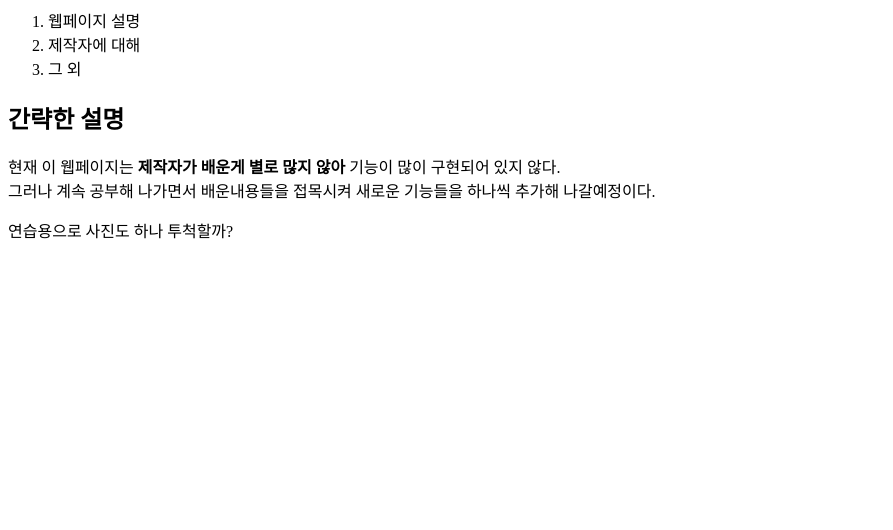
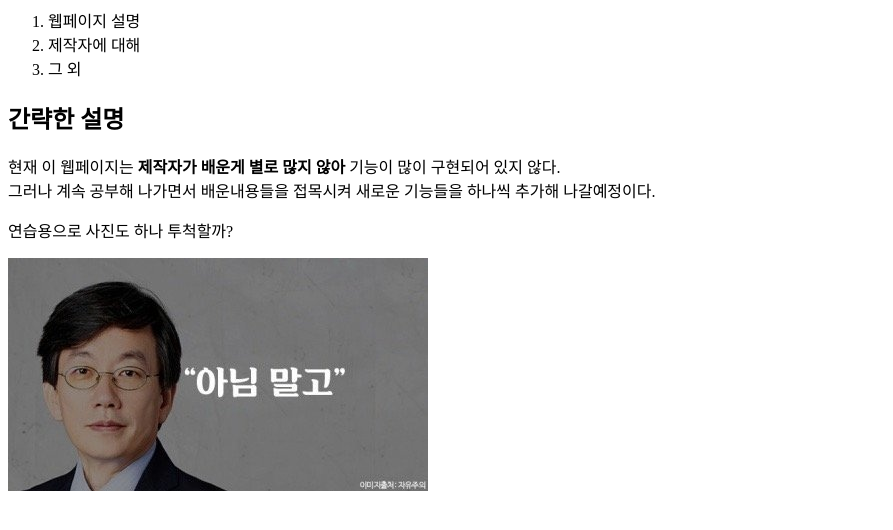
Before and after one commit to hukutein/chanuchanu, a plain HTML site: page index.html in a window 1280 px wide. Shown: the part 104-634 px from the top of the page, without its empty margins (0-893 px from the left). Drawn offline with Linux system fonts and the light colour scheme.

Commit message:
Update index.html

```diff
--- a/index.html
+++ b/index.html
@@ -25,6 +25,6 @@
     <p>현재 이 웹페이지는 <strong>제작자가 배운게 별로 많지 않아</strong> 기능이 많이 구현되어 있지 않다.<br>
     그러나 계속 공부해 나가면서 배운내용들을 접목시켜 새로운 기능들을 하나씩 추가해 나갈예정이다. </p>
     <p>연습용으로 사진도 하나 투척할까?</p>
-    <img src="">
+    <img src="아님말고.jpg">
   </body>
 </html>
```
